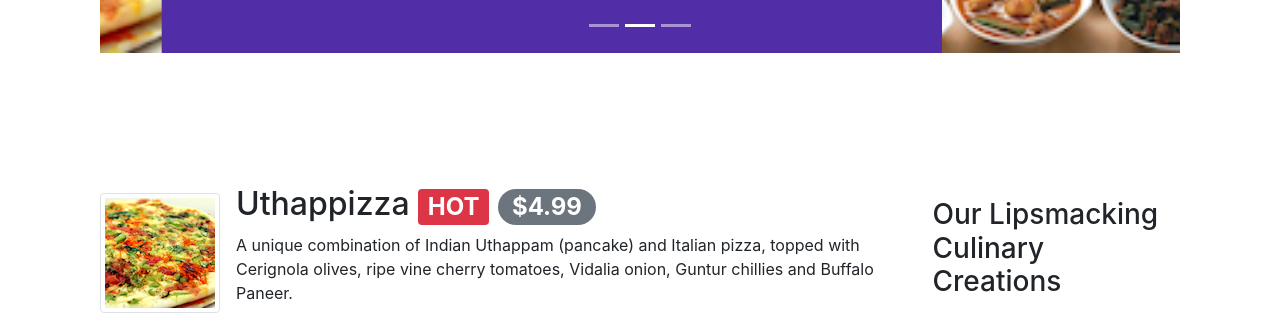
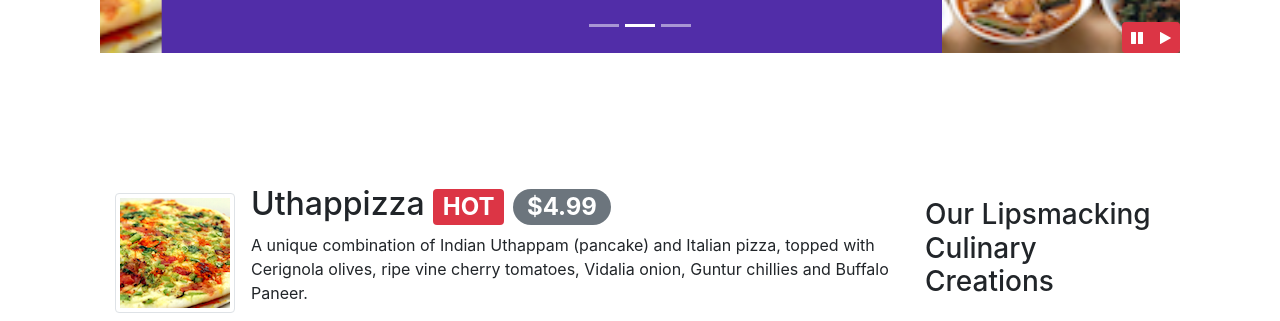
Before and after one commit to parthpandya21/conFusion, a website: page index.html in a window 1280 px wide. Shown: the part 631-952 px from the top of the page. Drawn offline with nearby package versions, Linux system fonts and the light colour scheme.

Commit message:
Bootstrap JQuery

```diff
--- a/css/styles.css
+++ b/css/styles.css
@@ -59,3 +59,10 @@ body {
     left: 0;
     min-height: 300px;
 }
+
+#carouselButton {
+    right: 0px;
+    position: absolute;
+    bottom: 0px;
+    z-index: 1;
+}
--- a/index.html
+++ b/index.html
@@ -87,6 +87,8 @@
                 </div>
                 <div class="row form-group col-12 col-sm-3 align-self-center">
                     <a role="button" class="btn btn-block nav-link btn-warning" data-toggle="modal" data-target="#ReserveModal">Reserve Table</a>
+
+                </div>
             </div>
         </div>
         </div>
@@ -191,6 +193,15 @@
                     <a class="carousel-control-next" href="#mycarousel" role="button" data-slide="next">
                         <span class="carousel-control-next-icon"></span>
                     </a>
+
+                    <div class="btn-group" id="carouselButton">
+                        <button class="btn btn-danger btn-sm" id="carousel-pause">
+                            <span class="fa fa-pause"></span>
+                        </button>
+
+                        <button class="btn btn-danger btn-sm" id="carousel-play">
+                            <span class="fa fa-play"></span>
+                        </button>
                     </div>
                 </div>
 
@@ -298,6 +309,19 @@
         <script src="node_modules/bootstrap/dist/js/bootstrap.min.js"></script>
         </script>
 
+        <script>
+            $(document).ready(function() {
+                $("#mycarousel").carousel({
+                    interval: 2000
+                });
+                $("#carousel-pause").click(function() {
+                    $("#mycarousel").carousel('pause');
+                });
+                $("#carousel-play").click(function() {
+                    $("#mycarousel").carousel('cycle');
+                });
+            });
+        </script>
 </body>
 
 </html>
```
Lines whose indentation alone changed are shown as unchanged.
